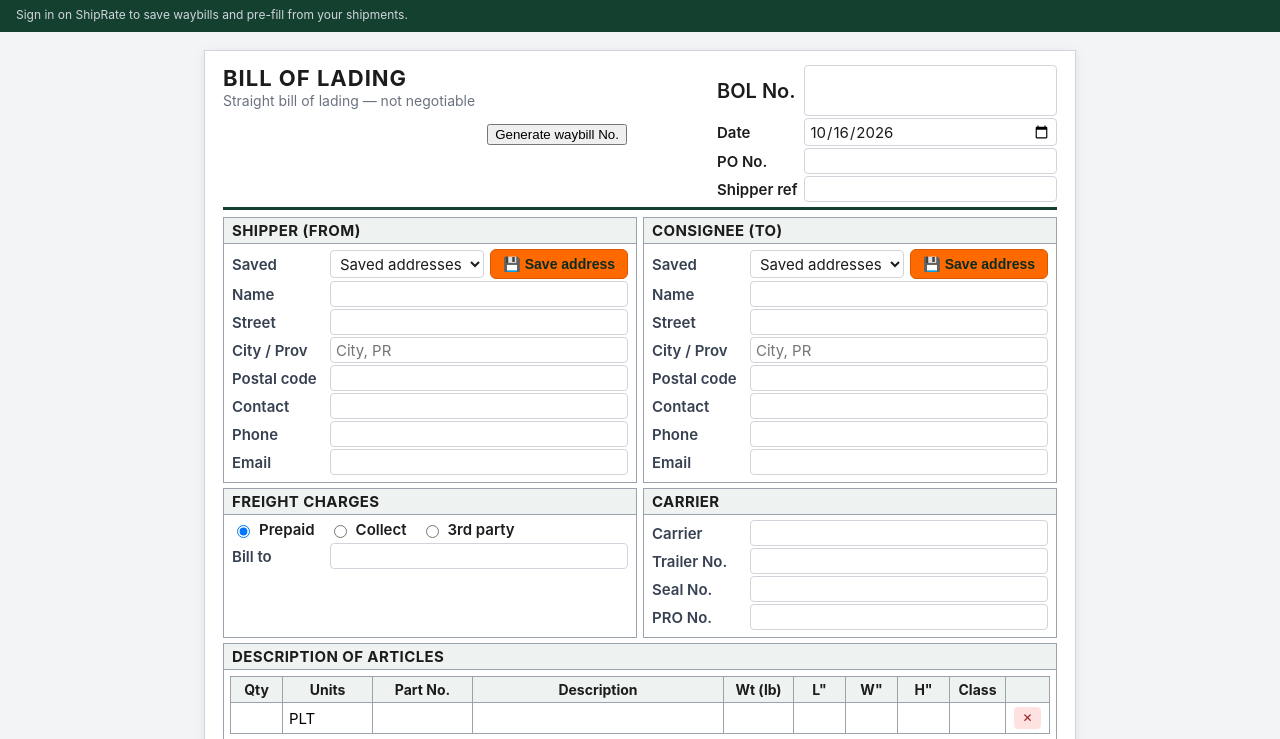
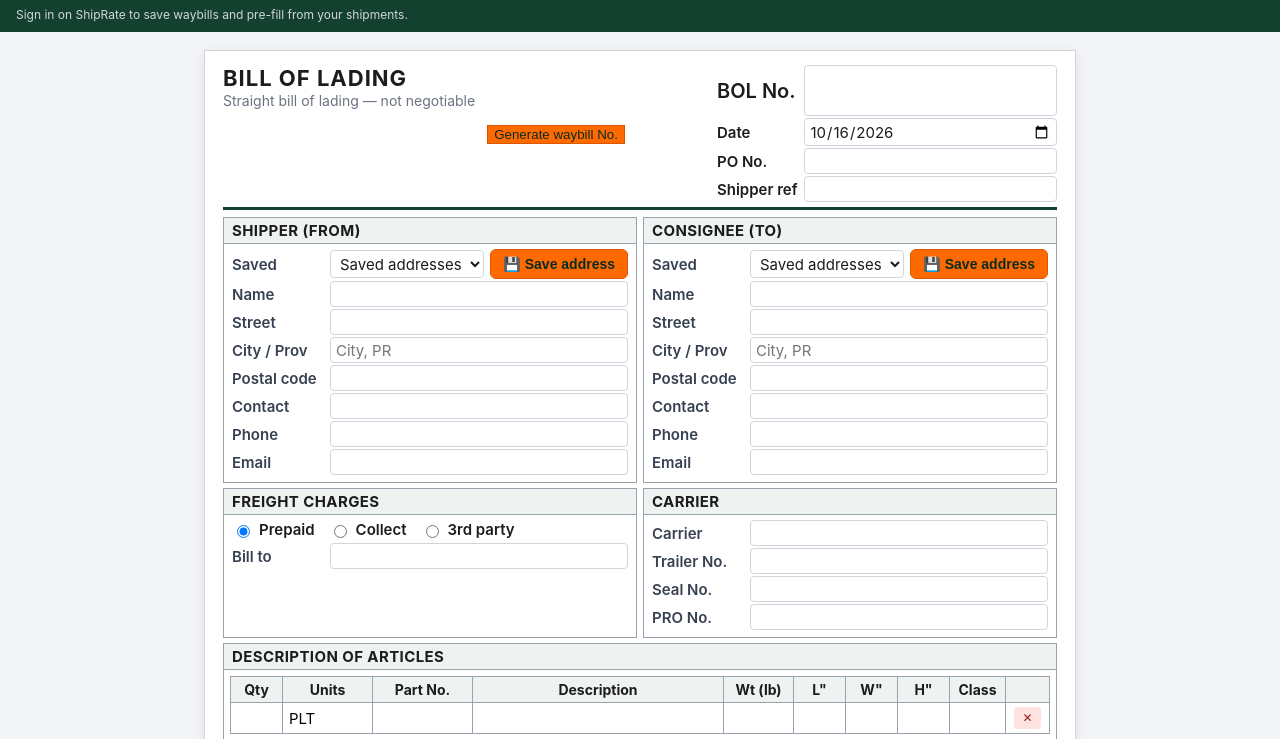
Before and after one commit to Sevenliue/apex-freight-platform, a plain HTML site: page frontend/waybill.html in a window 1280 px wide. Shown: the part 51-790 px from the top of the page. Drawn offline with Linux system fonts and the light colour scheme.

Commit message:
Waybill: orange .cta rule was scoped to .toolbar, so the Generate button lost its orange when it moved back into the header — extend the rule to .doc-head buttons

```diff
--- a/frontend/waybill.html
+++ b/frontend/waybill.html
@@ -15,7 +15,7 @@
   .toolbar button { background: var(--gold); color: #1c1c1c; font-weight: 600; cursor: pointer; border: none; }
   .toolbar button.ghost { background: transparent; color: #fff; border: 1px solid #2c5c46; }
   /* Same orange CTA as the main page (.btn.primary): #ff6a00 / #d95700 / #0c2b20. */
-  .toolbar button.cta { background: #ff6a00; border: 1px solid #d95700; color: #0c2b20; }
+  .toolbar button.cta, .doc-head button.cta { background: #ff6a00; border: 1px solid #d95700; color: #0c2b20; }
   .toolbar button:disabled { opacity: .45; cursor: default; }
   .toolbar .note { font-size: 12px; color: #d1d5db; }
   .wrap { max-width: 900px; margin: 18px auto 60px; padding: 0 14px; }
```
